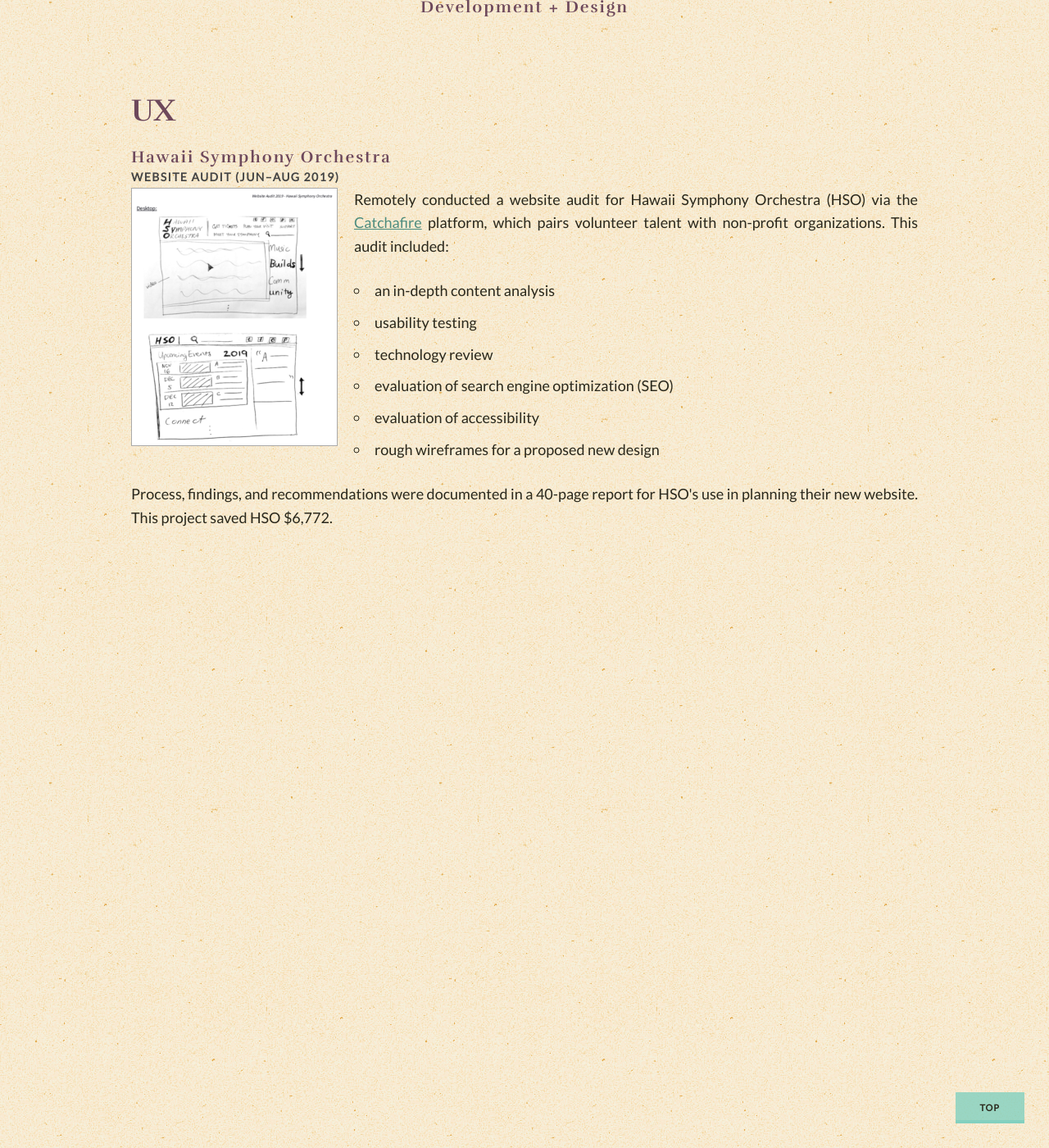
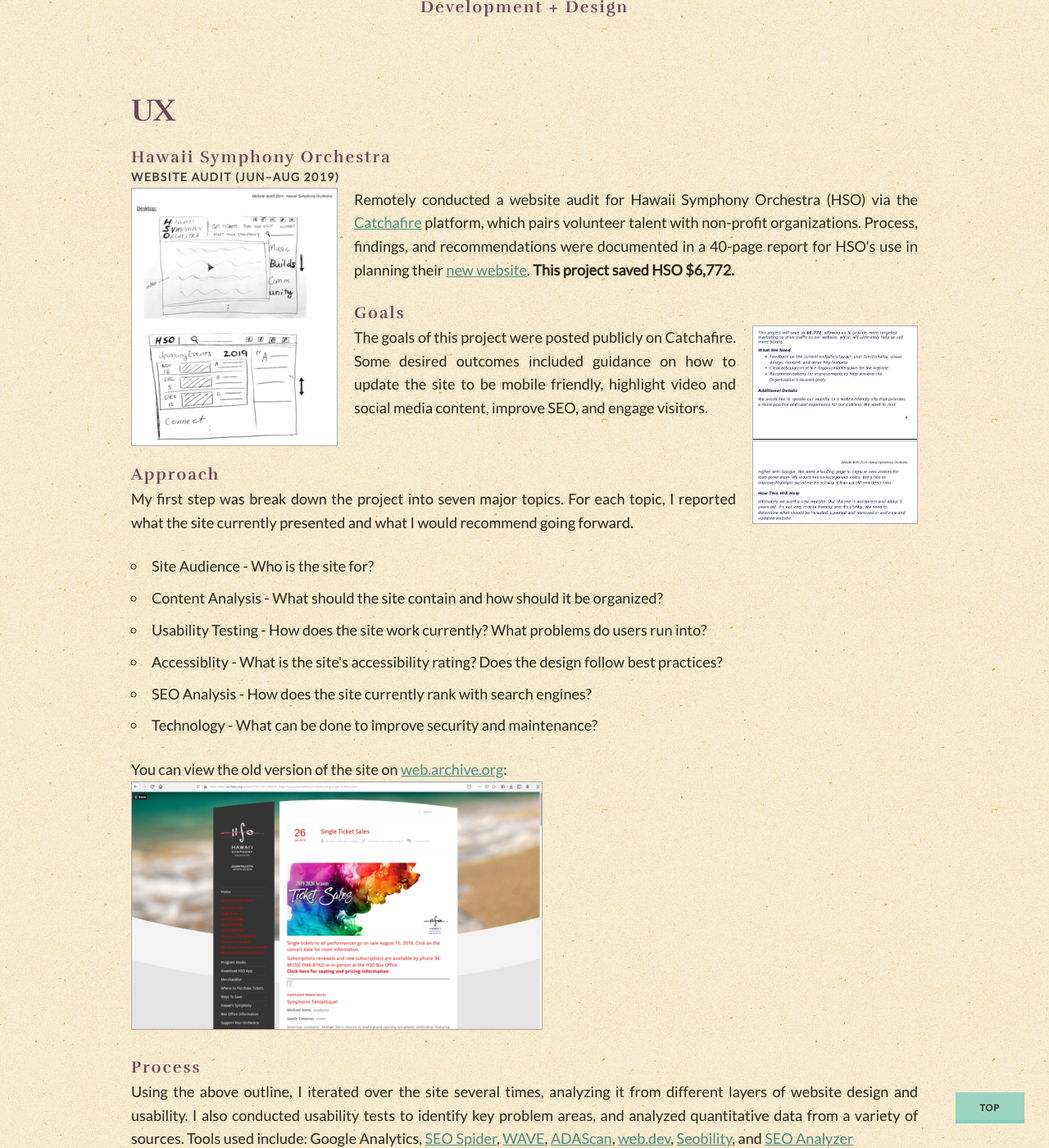
Before and after one commit to mmhoang/mmhoang, a Jekyll site: the page pages/websiteaudit.html, which Jekyll copies as it is, in a window 1280 px wide and 1400 px high, scrolled down 263 px. Shown: the whole window at 82% size. Built offline with Jekyll 4.4.1, drawn with Linux system fonts in a browser that asks for light colours; some of the changed text lies outside the part shown.

Commit message:
Fleshed out HSO example

```diff
--- a/pages/websiteaudit.html
+++ b/pages/websiteaudit.html
@@ -47,16 +47,47 @@
                 <h3>Hawaii Symphony Orchestra</h3>
                 <h4>Website Audit (Jun–Aug 2019)</h4>
                 <a href="../ux/websiteaudit/websiteaudit.png"><img src="../ux/websiteaudit/websiteaudit_thumb.png" class="u-pull-left"/></a>
-                <p>Remotely conducted a website audit for Hawaii Symphony Orchestra (HSO) via the <a href="https://www.catchafire.org/">Catchafire</a> platform, which pairs volunteer talent with non-profit organizations. This audit included:
-                        <ul>
-                        <li>an in-depth content analysis</li>
-                        <li>usability testing</li>
-                        <li>technology review</li>
-                        <li>evaluation of search engine optimization (SEO)</li>
-                        <li>evaluation of accessibility</li>
-                        <li>rough wireframes for a proposed new design</li>
-                        </ul>
-                        Process, findings, and recommendations were documented in a 40-page report for HSO's use in planning their new website. This project saved HSO $6,772.
+                <p>Remotely conducted a website audit for Hawaii Symphony Orchestra (HSO) via the <a href="https://www.catchafire.org/">Catchafire</a> platform, which pairs volunteer talent with non-profit organizations. Process, findings, and recommendations were documented in a 40-page report for HSO's use in planning their <a href="https://www.myhso.org/">new website</a>. <b>This project saved HSO $6,772.</b>
+                </p>
+                <h3>Goals</h3>
+                <a href="../ux/websiteaudit/goals.png"><img src="../ux/websiteaudit/goals.png" class="u-pull-right" style="max-width: 200px; margin-left: 20px;"/></a>
+                <p>The goals of this project were posted publicly on Catchafire. Some desired outcomes included guidance on how to update the site to be mobile friendly, highlight video and social media content, improve SEO, and engage visitors.
+                </p><br>
+                <h3>Approach</h3>
+                <p>
+                    My first step was break down the project into seven major topics. For each topic, I reported what the site currently presented and what I would recommend going forward.
+                    <ul>
+                        <li>Site Audience - Who is the site for?</li>
+                        <li>Content Analysis - What should the site contain and how should it be organized?</li>
+                        <li>Usability Testing - How does the site work currently? What problems do users run into?</li>
+                        <li>Accessiblity - What is the site's accessibility rating? Does the design follow best practices?</li>
+                        <li>SEO Analysis - How does the site currently rank with search engines?</li>
+                        <li>Technology - What can be done to improve security and maintenance?</li>
+                    </ul>
+                </p>
+                <p>You can view the old version of the site on <a href="https://web.archive.org/web/20190730173537if_/http://hawaiisymphonyorchestra.org/single-ticket-sales/">web.archive.org</a>:<br>
+                    <a href="https://web.archive.org/web/20190730173537if_/http://hawaiisymphonyorchestra.org/single-ticket-sales/"><img src="../ux/websiteaudit/old_site.png" class="u-max-full-width"/></a>
+                </p>
+                <h3>Process</h3>
+                <p>Using the above outline, I iterated over the site several times, analyzing it from different layers of website design and usability. I also conducted usability tests to identify key problem areas, and analyzed quantitative data from a variety of sources. Tools used include: Google Analytics, <a href="https://www.screamingfrog.co.uk/">SEO Spider</a>, <a href="https://wave.webaim.org/">WAVE</a>, <a href="https://www.adascan.com/">ADAScan</a>, <a href="https://web.dev/">web.dev</a>, <a href="https://www.seobility.net/en/seocheck/">Seobility</a>, and <a href="https://neilpatel.com/seo-analyzer/">SEO Analyzer</a></p>
+                <p>
+                Below are some screenshots of the final audit document.<br><br>
+                <div class="row">
+                    <a href="../ux/websiteaudit/contents.png"><img src="../ux/websiteaudit/contents.png" class="u-pull-left" style="max-width: 200px; margin-left: 20px;"/></a>
+                    <a href="../ux/websiteaudit/recs.png"><img src="../ux/websiteaudit/recs.png" class="u-pull-left" style="max-width: 200px; margin-left: 20px;"/></a>
+                    <a href="../ux/websiteaudit/recs2.png"><img src="../ux/websiteaudit/recs2.png" class="u-pull-left" style="max-width: 200px; margin-left: 20px;"/></a></div>
+                <div class="row">
+                    <a href="../ux/websiteaudit/usabilitytest.png"><img src="../ux/websiteaudit/usabilitytest.png" class="u-pull-left" style="max-width: 200px; margin-left: 20px;"/></a>
+                    <a href="../ux/websiteaudit/accessibility.png"><img src="../ux/websiteaudit/accessibility.png" class="u-pull-left" style="max-width: 200px; margin-left: 20px;"/></a>
+                    <a href="../ux/websiteaudit/socialmedia.png"><img src="../ux/websiteaudit/socialmedia.png" class="u-pull-left" style="max-width: 200px; margin-left: 20px;"/></a></div>
+                <div class="row">
+                    <a href="../ux/websiteaudit/mobile.png"><img src="../ux/websiteaudit/mobile.png" class="u-pull-left" style="max-width: 200px; margin-left: 20px;"/></a>
+                    <a href="../ux/websiteaudit/mobile2.png"><img src="../ux/websiteaudit/mobile2.png" class="u-pull-left" style="max-width: 200px; margin-left: 20px;"/></a>
+                    <a href="../ux/websiteaudit/mobile3.png"><img src="../ux/websiteaudit/mobile3.png" class="u-pull-left" style="max-width: 200px; margin-left: 20px;"/></a></div>
+                <div class="row">
+                    <a href="../ux/websiteaudit/mobile4.png"><img src="../ux/websiteaudit/mobile4.png" class="u-pull-left" style="max-width: 200px; margin-left: 20px;"/></a>
+                    <a href="../ux/websiteaudit/sitemap.png"><img src="../ux/websiteaudit/sitemap.png" class="u-pull-left" style="max-width: 200px; margin-left: 20px;"/></a>
+                </div>
                 </p>
             </div>
         </div>
```
Also changed, not shown: ux/websiteaudit/accessibility.png (added), ux/websiteaudit/contents.png (added), ux/websiteaudit/goals.png (added), ux/websiteaudit/mobile.png (added), ux/websiteaudit/mobile2.png (added), ux/websiteaudit/mobile3.png (added), ux/websiteaudit/mobile4.png (added), ux/websiteaudit/old_site.png (added), ux/websiteaudit/recs.png (added), ux/websiteaudit/recs2.png (added), ux/websiteaudit/sitemap.png (added), ux/websiteaudit/socialmedia.png (added), ux/websiteaudit/usabilitytest.png (added).
